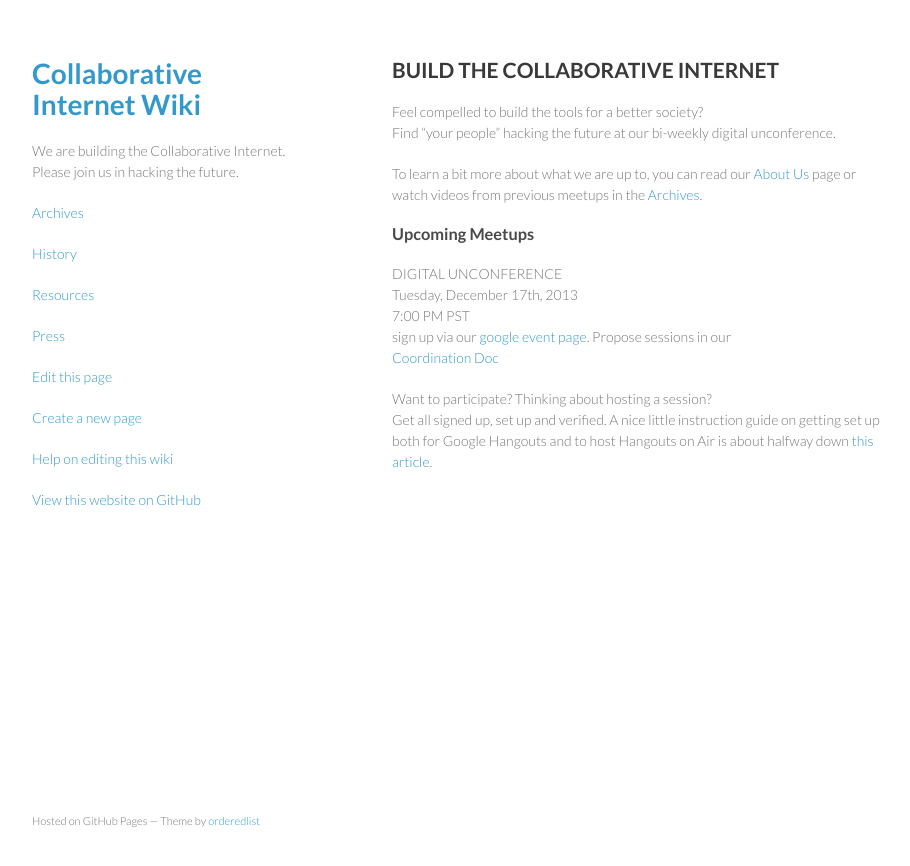
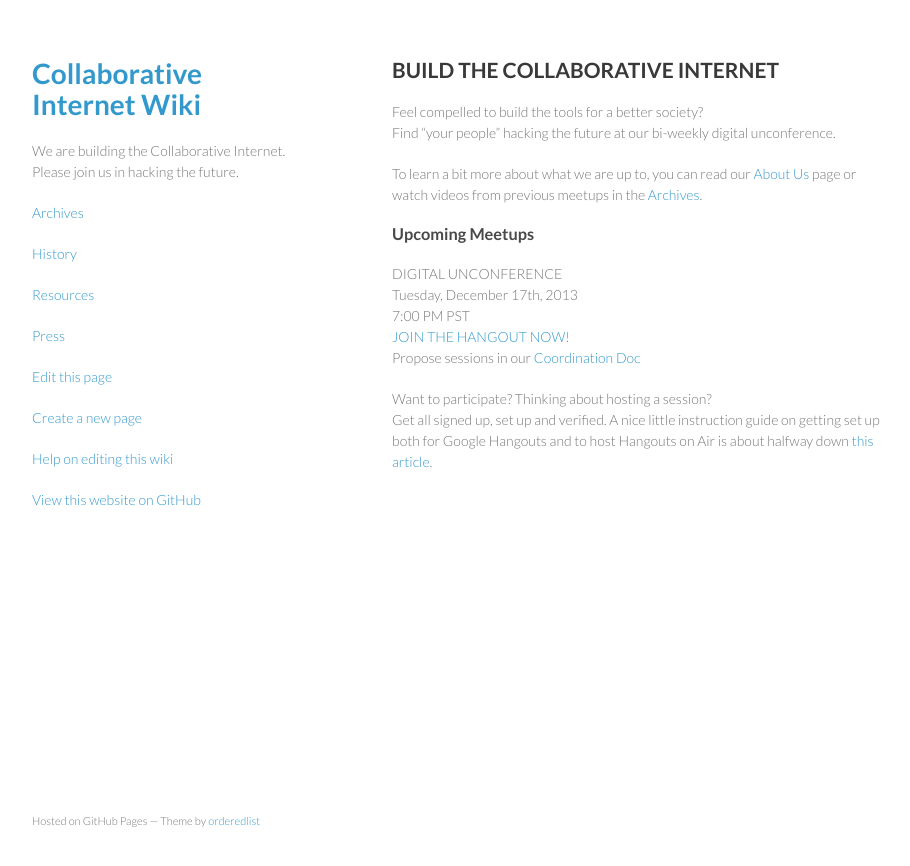
Before and after one commit to collaborativeinternet/collaborativeinternet.github.io, a Jekyll site: the page built from index.md, in a window 1280 px wide. Shown: the top 866 px of the page, without its empty margins (178-1088 px from the left). Built offline with Jekyll 4.4.1, drawn with Linux system fonts in a browser that asks for light colours.

Commit message:
Update index.md

```diff
--- a/index.md
+++ b/index.md
@@ -14,9 +14,8 @@ To learn a bit more about what we are up to, you can read our [About Us](http://
 DIGITAL UNCONFERENCE
 Tuesday, December 17th, 2013
 7:00 PM PST
-sign up via our [google event page](https://plus.google.com/events/c0bjm93vgjifi1hug1qt5bf7jb0).
-Propose sessions in our
-[Coordination Doc](https://docs.google.com/spreadsheet/ccc?key=0Aqe_OvhjNeDPdDhaN1ZGcnJJd3pTTVZHUXdxUXYyRnc#gid=0)
+[JOIN THE HANGOUT NOW!](https://plus.google.com/hangouts/_/hoaevent/AP36tYdb7-sJzT7iIjLN56q6ArIj9kUEThagLixfNgrvIqv63Ns2bA?authuser=1&hl=en)
+Propose sessions in our [Coordination Doc](https://docs.google.com/spreadsheet/ccc?key=0Aqe_OvhjNeDPdDhaN1ZGcnJJd3pTTVZHUXdxUXYyRnc#gid=0)
 
 
 Want to participate?  Thinking about hosting a session?
```
